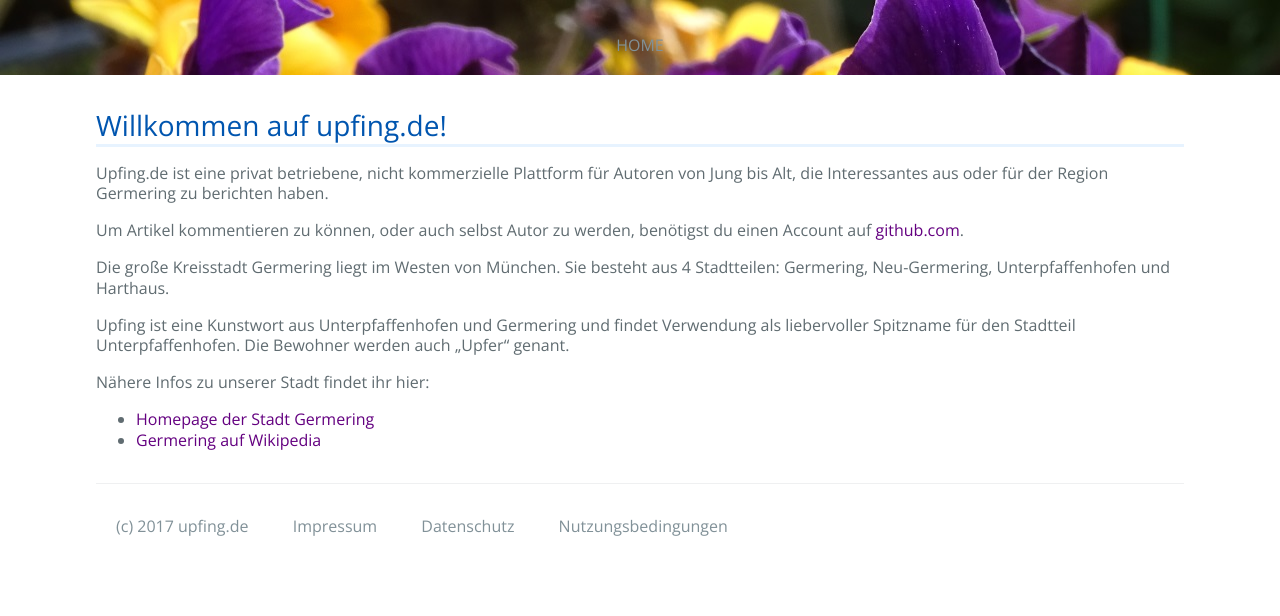
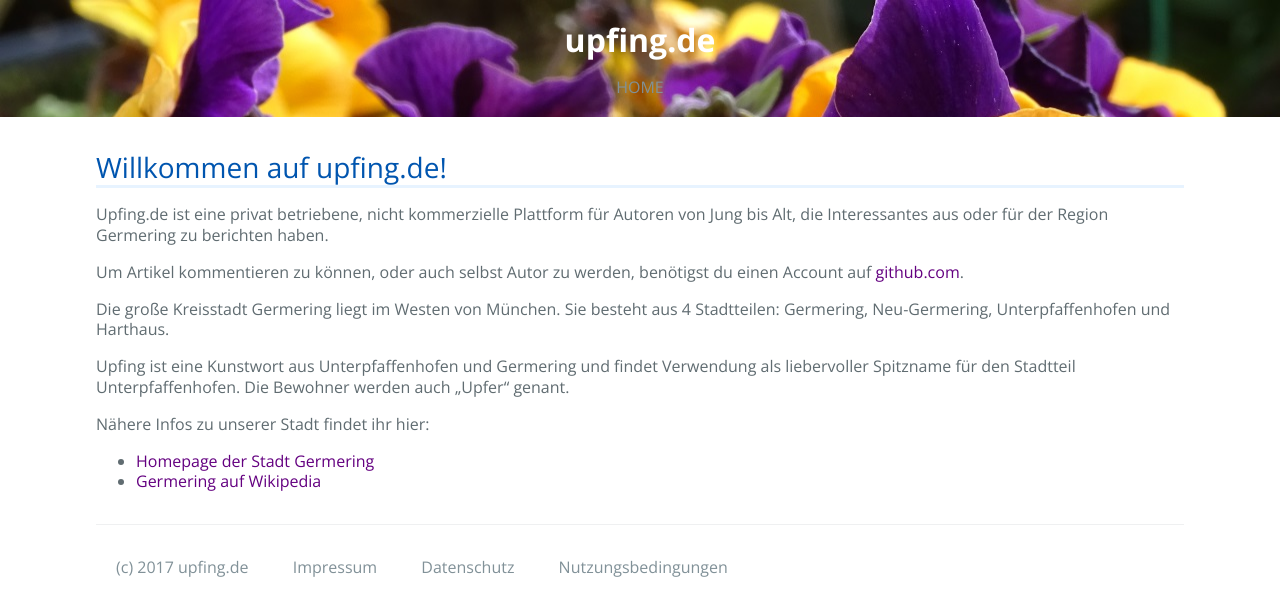
Before and after one commit to croedel/upfing, a Jekyll site: the page built from README.md, in a window 1280 px wide. Shown: the top 616 px of the page. Built offline with Jekyll 4.4.1, drawn with Linux system fonts in a browser that asks for light colours; our own code applies the rules of GitHub Pages for plain Markdown files; the repository's description, which GitHub fills in, is left out.

Commit message:
Update default.html

```diff
--- a/_layouts/default.html
+++ b/_layouts/default.html
@@ -10,7 +10,7 @@
   </head>
   <body>
     <section class="page-header">
-      <h1 class="project-name">{{ mysitetitle }}</h1>
+      <h1 class="project-name">upfing.de</h1>
       <h2 class="project-tagline">{{ site.description | default: site.github.project_tagline }}</h2>
       {% if site.show_downloads %}
         <a href="{{ site.github.zip_url }}" class="btn">Download .zip</a>
```
